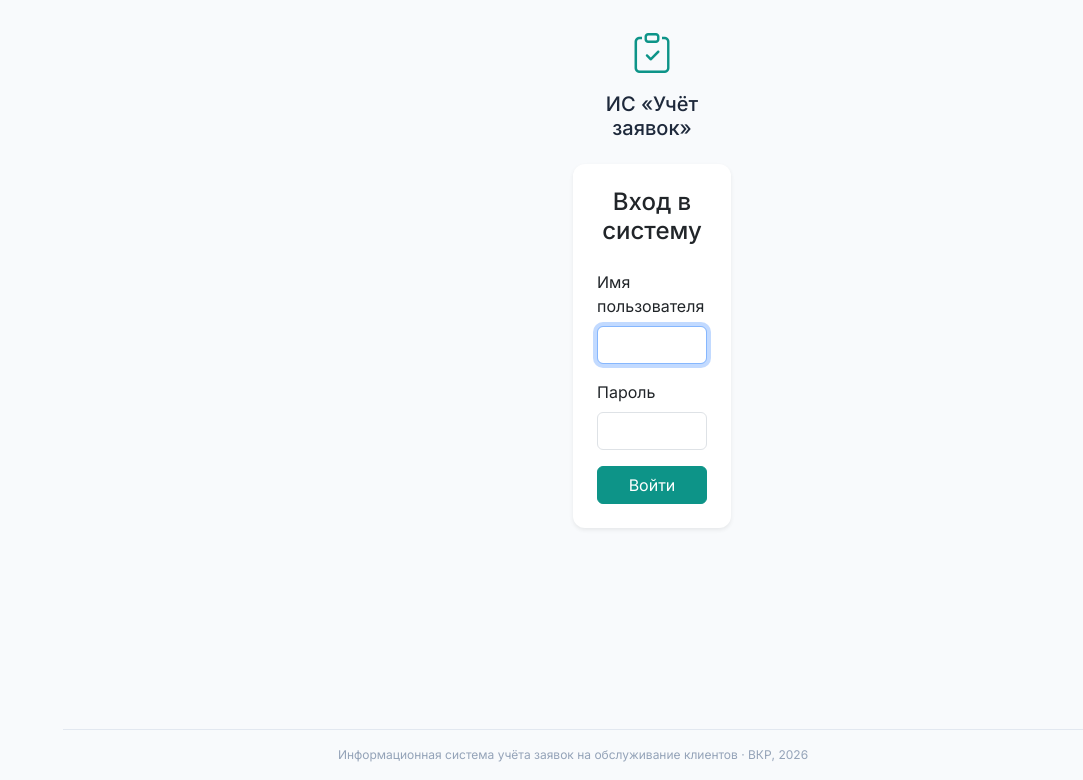
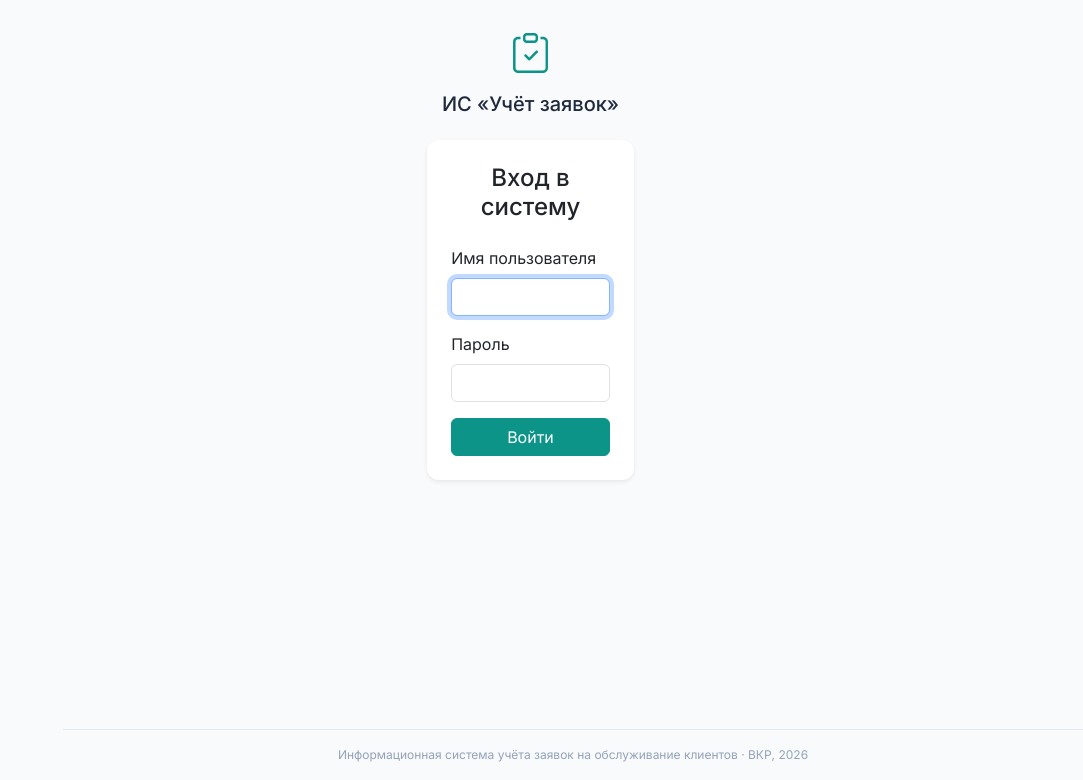
Before and after one commit to makkawelli/-, a Django app: page /accounts/login/ in a window 1280 px wide. Shown: the part 20-800 px from the top of the page, without its empty margins (197-1280 px from the left). Run offline with Django 5.2, Linux system fonts and the light colour scheme.

Commit message:
Update login.html

```diff
--- a/app/templates/registration/login.html
+++ b/app/templates/registration/login.html
@@ -6,7 +6,7 @@
 {% block title %}Вход{% endblock %}
 
 {% block content %}
-<div class="container-fluid d-flex justify-content-start align-items-center min-vh-70" style="padding-left: 50%;">
+<div class="container-fluid d-flex justify-content-start align-items-center min-vh-70" style="padding-left: 35%;">
     <div class="col-md-5 col-lg-4">
         <div class="text-center mb-4">
             <i class="bi bi-clipboard-check" style="font-size: 2.5rem; color: var(--sd-accent);"></i>
```
